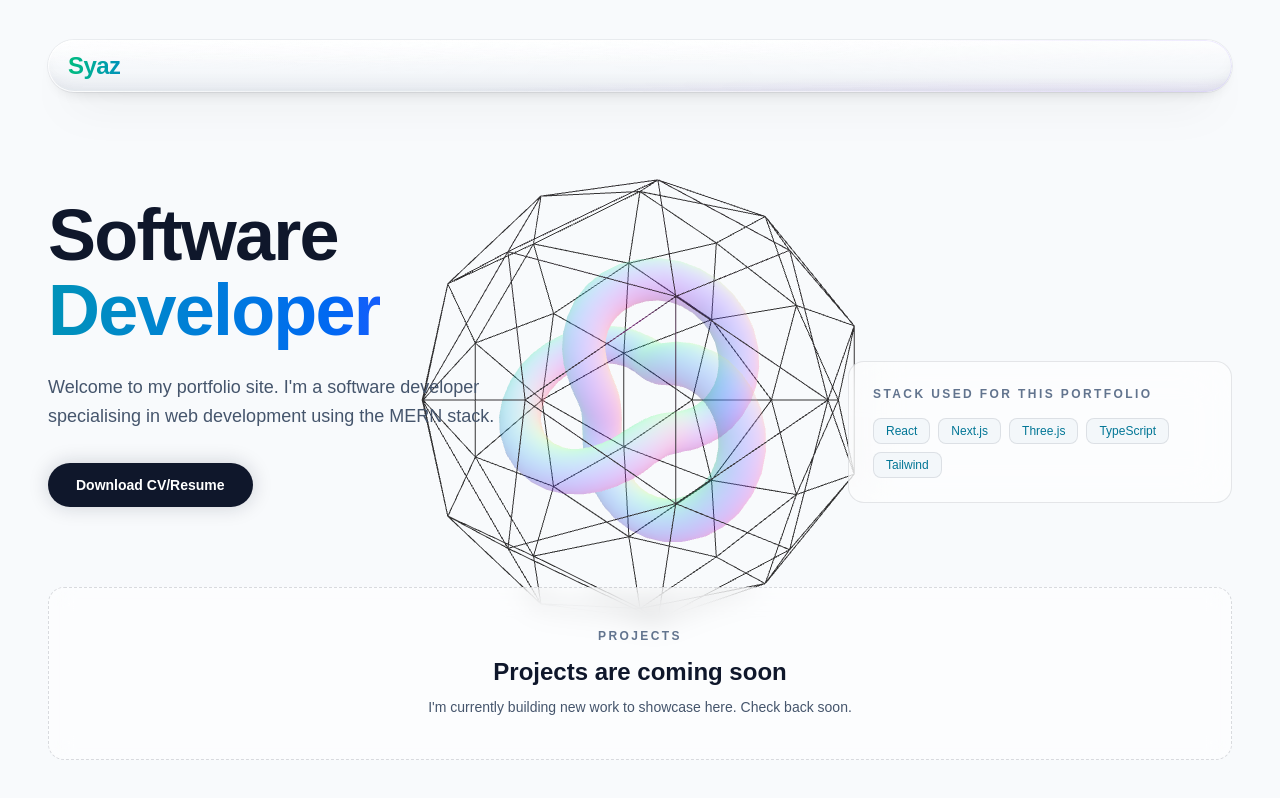
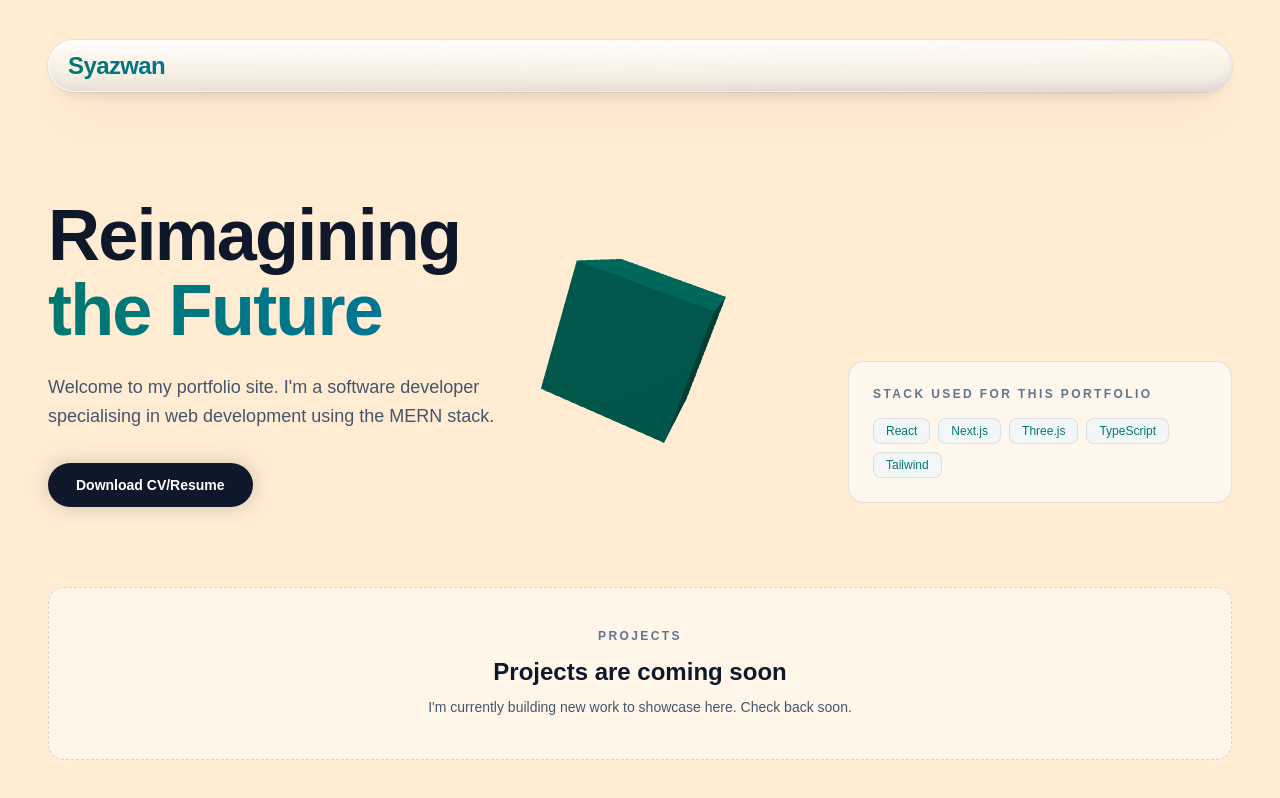
Before and after one commit to awangkusyazwan/portfolio, a Next.js app: page / in a window 1280 px wide. Built offline with nearby package versions, Linux system fonts and the light colour scheme; a web font is replaced by a local one.

Commit message:
style: Revamp

```diff
--- a/app/about/page.tsx
+++ b/app/about/page.tsx
@@ -2,7 +2,7 @@ import { Navbar } from '../components/navbar';
 
 export default function AboutPage() {
   return (
-    <main className="relative flex min-h-svh w-full flex-col overflow-x-clip bg-slate-50 text-slate-900 transition-colors duration-300 dark:bg-slate-950 dark:text-slate-100">
+    <main className="relative flex min-h-svh w-full flex-col overflow-x-clip bg-background text-slate-900 transition-colors duration-300 dark:text-slate-100 px-6 py-6">
       <Navbar />
       <div className="relative z-10 mx-auto flex w-full max-w-7xl flex-1 flex-col px-6 py-6 sm:px-8 sm:py-8 lg:px-12 lg:py-10">
         <section
@@ -13,7 +13,7 @@ export default function AboutPage() {
             About
           </p>
           <h1 className="text-3xl font-black leading-[1.05] tracking-tight sm:text-4xl lg:text-5xl">
-            Hey, I&apos;m <span className="bg-gradient-to-r from-cyan-600 to-blue-600 bg-clip-text text-transparent dark:from-cyan-400 dark:to-blue-500">Awangku Syazwan</span>
+            Hey, I&apos;m <span className="bg-gradient-to-r from-teal-700 to-cyan-700 bg-clip-text text-transparent dark:from-teal-300 dark:to-cyan-400">Syazwan</span>
           </h1>
           <p className="mx-auto max-w-2xl text-base leading-relaxed text-slate-600 sm:text-lg dark:text-slate-300">
             I&apos;m a software developer specialising in web development using the MERN
--- a/app/components/hero.tsx
+++ b/app/components/hero.tsx
@@ -1,13 +1,19 @@
+import { ThreeScene } from './three-scene';
+
 const technologies = ['React', 'Next.js', 'Three.js', 'TypeScript', 'Tailwind'];
 
 export const Hero = () => {
   return (
-    <section className="flex flex-1 flex-col justify-center gap-10 py-14 sm:py-16 lg:flex-row lg:items-end lg:justify-between lg:gap-16 lg:py-20">
-      <div className="w-full max-w-2xl">
+    <section className="relative flex flex-1 flex-col justify-start gap-8 py-8 sm:gap-10 sm:py-10 lg:flex-row lg:items-end lg:justify-between lg:gap-16 lg:py-20">
+      <div className="relative z-0 mx-auto aspect-square w-[clamp(16rem,80vw,34rem)] lg:absolute lg:inset-0 lg:aspect-auto lg:h-auto lg:w-full">
+        <ThreeScene />
+      </div>
+
+      <div className="relative z-10 w-full max-w-2xl">
         <h2 className="text-4xl font-black leading-[1.05] tracking-tight sm:text-5xl lg:text-6xl xl:text-7xl">
-          Software <br />
-          <span className="bg-gradient-to-r from-cyan-600 to-blue-600 bg-clip-text text-transparent dark:from-cyan-400 dark:to-blue-500">
-            Developer
+          Reimagining <br />
+          <span className="bg-gradient-to-r from-teal-700 to-cyan-700 bg-clip-text text-transparent dark:from-teal-300 dark:to-cyan-400">
+            the Future
           </span>
         </h2>
         <p className="mt-6 max-w-lg text-base leading-relaxed text-slate-600 sm:text-lg dark:text-slate-300">
@@ -27,8 +33,7 @@ export const Hero = () => {
         </div>
       </div>
 
-      {/* Glassmorphism card to sit on top of 3D scene */}
-      <aside className="hidden w-full max-w-sm rounded-2xl border border-slate-900/10 bg-white/60 p-6 backdrop-blur-xl transition-colors duration-500 hover:border-purple-500/60 md:block lg:mb-1 lg:w-96 lg:shrink-0 dark:border-white/10 dark:bg-slate-900/40 dark:hover:border-purple-500/50">
+      <aside className="relative z-10 hidden w-full max-w-sm rounded-2xl border border-slate-900/10 bg-white/60 p-6 backdrop-blur-xl transition-colors duration-500 hover:border-purple-500/60 md:block lg:mb-1 lg:w-96 lg:shrink-0 dark:border-white/10 dark:bg-slate-900/40 dark:hover:border-purple-500/50">
         <p className="text-xs font-semibold uppercase tracking-[0.2em] text-slate-500 dark:text-slate-400">
           Stack used for this portfolio
         </p>
@@ -36,7 +41,7 @@ export const Hero = () => {
           {technologies.map((tech) => (
             <span
               key={tech}
-              className="rounded-lg border border-slate-900/10 bg-slate-100/80 px-3 py-1 font-mono text-xs text-cyan-700 dark:border-white/10 dark:bg-slate-800/60 dark:text-cyan-300"
+              className="rounded-lg border border-slate-900/10 bg-slate-100/80 px-3 py-1 font-mono text-xs text-teal-700 dark:border-white/10 dark:bg-slate-800/60 dark:text-teal-300"
             >
               {tech}
             </span>
--- a/app/components/navbar.tsx
+++ b/app/components/navbar.tsx
@@ -67,7 +67,7 @@ const MenuContactLink = ({ onNavigate }: { onNavigate: () => void }) => (
   <Link
     href="/contact"
     onClick={onNavigate}
-    className={`liquid-cta mt-1 flex h-11 items-center justify-center gap-1.5 rounded-full px-4 text-sm font-semibold text-white ${focusRingClasses}`}
+    className={`liquid-cta mt-1 flex h-11 items-center justify-center gap-1.5 rounded-full px-4 text-sm font-semibold text-white dark:text-slate-950 ${focusRingClasses}`}
   >
     <span className="relative z-10">Contact</span>
     <svg
@@ -217,8 +217,8 @@ export const Navbar = () => {
               href="/"
               className={`inline-flex max-w-full items-center rounded-full px-1 text-lg font-bold tracking-tight sm:text-2xl ${focusRingClasses}`}
             >
-              <span className="block whitespace-nowrap bg-gradient-to-r from-emerald-500 to-cyan-600 bg-clip-text text-transparent transition-[filter] duration-300 hover:brightness-110 dark:from-green-400 dark:to-cyan-500">
-                Syaz
+              <span className="block whitespace-nowrap bg-gradient-to-r from-teal-700 to-cyan-700 bg-clip-text text-transparent dark:from-teal-300 dark:to-cyan-400">
+                Syazwan
               </span>
             </Link>
           </h1>
@@ -266,7 +266,7 @@ export const Navbar = () => {
 
             <Link
               href="/contact"
-              className={`liquid-cta group/cta flex h-9 items-center justify-center gap-1.5 rounded-full px-4 text-sm font-semibold text-white ${focusRingClasses}`}
+              className={`liquid-cta group/cta flex h-9 items-center justify-center gap-1.5 rounded-full px-4 text-sm font-semibold text-white dark:text-slate-950 ${focusRingClasses}`}
             >
               <span className="relative z-10">Contact</span>
               <svg
--- a/app/components/theme-toggle.tsx
+++ b/app/components/theme-toggle.tsx
@@ -86,18 +86,24 @@ export const ThemeToggle = () => {
     }
   }
 
-  const label = theme === 'dark' ? 'Switch to light mode' : 'Switch to dark mode';
+  const isDark = theme === 'dark';
+  const label = isDark ? 'Switch to light mode' : 'Switch to dark mode';
 
   return (
     <button
       type="button"
+      role="switch"
+      aria-checked={isDark}
+      aria-label="Dark mode"
+      title={label}
       onClick={toggleTheme}
-      aria-label={label}
-      title={label}
-      className="flex h-9 w-9 items-center justify-center rounded-full text-slate-600 transition-[background-color,color,transform] duration-300 hover:bg-slate-900/[0.06] active:scale-90 focus-visible:outline-none focus-visible:ring-2 focus-visible:ring-purple-500/70 motion-reduce:transition-none dark:text-slate-300 dark:hover:bg-white/10"
+      className="group relative inline-flex h-7 w-14 shrink-0 items-center rounded-full bg-slate-900/15 shadow-[inset_0_0_0_1px_rgba(15,23,42,0.1)] transition-[background-color,transform] duration-300 hover:bg-slate-900/20 active:scale-95 focus-visible:outline-none focus-visible:ring-2 focus-visible:ring-purple-500/70 motion-reduce:transition-none dark:bg-teal-500 dark:shadow-[inset_0_0_0_1px_rgba(255,255,255,0.2)] dark:hover:bg-teal-400"
     >
-      <span aria-hidden="true" className="relative block h-4 w-4">
-        {/* Sun: shown in dark mode, switches to light */}
+      {/* Track icons: sun on the light side, moon on the dark side */}
+      <span
+        aria-hidden="true"
+        className="pointer-events-none absolute inset-0 z-20 flex items-center justify-between px-[7px]"
+      >
         <svg
           viewBox="0 0 24 24"
           fill="none"
@@ -105,13 +111,12 @@ export const ThemeToggle = () => {
           strokeWidth="2"
           strokeLinecap="round"
           strokeLinejoin="round"
-          className="absolute inset-0 h-4 w-4 rotate-90 scale-50 opacity-0 transition-[transform,opacity] duration-500 ease-[cubic-bezier(0.22,1,0.36,1)] motion-reduce:transition-none dark:rotate-0 dark:scale-100 dark:opacity-100"
+          className="h-3.5 w-3.5 text-amber-500 transition-colors duration-300 motion-reduce:transition-none dark:text-white"
         >
           <circle cx="12" cy="12" r="4" />
           <path d="M12 2v2M12 20v2M4.93 4.93l1.42 1.42M17.66 17.66l1.41 1.41M2 12h2M20 12h2M6.34 17.66l-1.41 1.41M19.07 4.93l-1.41 1.41" />
         </svg>
 
-        {/* Moon: shown in light mode, switches to dark */}
         <svg
           viewBox="0 0 24 24"
           fill="none"
@@ -119,11 +124,17 @@ export const ThemeToggle = () => {
           strokeWidth="2"
           strokeLinecap="round"
           strokeLinejoin="round"
-          className="absolute inset-0 h-4 w-4 rotate-0 scale-100 opacity-100 transition-[transform,opacity] duration-500 ease-[cubic-bezier(0.22,1,0.36,1)] motion-reduce:transition-none dark:-rotate-90 dark:scale-50 dark:opacity-0"
+          className="h-3.5 w-3.5 text-slate-600 transition-colors duration-300 motion-reduce:transition-none dark:text-slate-900"
         >
           <path d="M12 3a6 6 0 0 0 9 9 9 9 0 1 1-9-9Z" />
         </svg>
       </span>
+
+      {/* Sliding thumb: left in light mode, right in dark mode */}
+      <span
+        aria-hidden="true"
+        className="absolute left-0.5 top-0.5 z-10 h-6 w-6 rounded-full bg-white shadow-[0_2px_5px_rgba(15,23,42,0.25)] transition-transform duration-300 ease-[cubic-bezier(0.22,1,0.36,1)] motion-reduce:transition-none dark:translate-x-7"
+      />
     </button>
   );
 };
--- a/app/components/three-scene.tsx
+++ b/app/components/three-scene.tsx
@@ -1,108 +1,106 @@
 'use client';
 
-import { useEffect, useRef } from 'react';
-import * as THREE from 'three';
+import { Canvas, useFrame } from '@react-three/fiber';
+import { useRef, useSyncExternalStore } from 'react';
+import { CineonToneMapping, type Mesh } from 'three';
+
+const REDUCED_MOTION_QUERY = '(prefers-reduced-motion: reduce)';
+
+const CUBE_COLORS = {
+  light: '#14b8a6',
+  dark: '#2dd4bf',
+} as const;
+
+function subscribeToReducedMotion(onChange: () => void) {
+  const media = window.matchMedia(REDUCED_MOTION_QUERY);
+  media.addEventListener('change', onChange);
+
+  return () => media.removeEventListener('change', onChange);
+}
+
+function getReducedMotionSnapshot() {
+  return window.matchMedia(REDUCED_MOTION_QUERY).matches;
+}
+
+function usePrefersReducedMotion() {
+  return useSyncExternalStore(subscribeToReducedMotion, getReducedMotionSnapshot, () => false);
+}
+
+function subscribeToTheme(onChange: () => void) {
+  const observer = new MutationObserver(onChange);
+  observer.observe(document.documentElement, {
+    attributes: true,
+    attributeFilter: ['data-theme'],
+  });
+
+  return () => observer.disconnect();
+}
+
+function getThemeSnapshot() {
+  return document.documentElement.getAttribute('data-theme') === 'dark';
+}
+
+function useIsDarkTheme() {
+  return useSyncExternalStore(subscribeToTheme, getThemeSnapshot, () => false);
+}
+
+type SceneContentsProps = {
+  animate: boolean;
+  dark: boolean;
+};
+
+const RotatingBox = ({ animate, dark }: SceneContentsProps) => {
+  const meshRef = useRef<Mesh>(null);
+
+  useFrame((_, delta) => {
+    if (!animate || !meshRef.current) return;
+
+    meshRef.current.rotation.x += delta * 0.5;
+    meshRef.current.rotation.y += delta * 0.5;
+  });
+
+  return (
+    <mesh ref={meshRef} castShadow receiveShadow>
+      <boxGeometry args={[1, 1, 1]} />
+      <meshStandardMaterial
+        color={dark ? CUBE_COLORS.dark : CUBE_COLORS.light}
+        roughness={0.7}
+        metalness={0.3}
+      />
+    </mesh>
+  );
+};
+
+const SceneContents = ({ animate, dark }: SceneContentsProps) => (
+  <>
+    <ambientLight intensity={0.5} />
+    <directionalLight
+      position={[-2, 2, 1]}
+      intensity={1}
+      castShadow
+      shadow-mapSize-width={1024}
+      shadow-mapSize-height={1024}
+    />
+    <RotatingBox animate={animate} dark={dark} />
+  </>
+);
 
 export const ThreeScene = () => {
-  const containerRef = useRef<HTMLDivElement>(null);
+  const reducedMotion = usePrefersReducedMotion();
+  const dark = useIsDarkTheme();
 
-  useEffect(() => {
-    const container = containerRef.current;
-    if (!container) return;
-
-    // 1. Scene, Camera, Renderer
-    const scene = new THREE.Scene();
-
-    const camera = new THREE.PerspectiveCamera(75, window.innerWidth / window.innerHeight, 0.1, 100);
-    camera.position.z = 5;
-
-    const renderer = new THREE.WebGLRenderer({ alpha: true, antialias: true });
-    renderer.setSize(window.innerWidth, window.innerHeight);
-    container.appendChild(renderer.domElement);
-
-    // 2. Lighting
-    const ambientLight = new THREE.AmbientLight(0xffffff, 0.5);
-    scene.add(ambientLight);
-
-    const pointLight = new THREE.PointLight(0xff00ff, 1); // Neon Purple light
-    pointLight.position.set(0, 2, 5);
-    scene.add(pointLight);
-
-    // 3. The 3D Object (An Icosahedron with wireframe)
-    const geometry = new THREE.IcosahedronGeometry(2, 1);
-    const material = new THREE.MeshStandardMaterial({
-      color: 0xffffff,
-      roughness: 0.4,
-      metalness: 0.8,
-      wireframe: true,
-    });
-    const sphere = new THREE.Mesh(geometry, material);
-    scene.add(sphere);
-
-    // 4. Add a second object (A Torus Knot) for complexity
-    const torusGeometry = new THREE.TorusKnotGeometry(0.8, 0.2, 100, 16);
-    const torusMaterial = new THREE.MeshNormalMaterial({ transparent: true, opacity: 0.3 });
-    const torus = new THREE.Mesh(torusGeometry, torusMaterial);
-    scene.add(torus);
-
-    // 5. Animation + mouse interaction
-    let mouseX = 0;
-    let mouseY = 0;
-
-    const windowHalfX = window.innerWidth / 2;
-    const windowHalfY = window.innerHeight / 2;
-
-    function handleMousemove(event: MouseEvent) {
-      mouseX = event.clientX - windowHalfX;
-      mouseY = event.clientY - windowHalfY;
-
-      // Update object rotation based on mouse
-      sphere.rotation.x += 0.0002 * (mouseY + sphere.rotation.y);
-      sphere.rotation.y -= 0.0002 * (mouseX + sphere.rotation.x);
-    }
-
-    // --- RENDER LOOP ---
-    let frameId = 0;
-
-    function animate() {
-      frameId = requestAnimationFrame(animate);
-
-      // Smooth rotation logic
-      sphere.rotation.y += 0.002;
-      torus.rotation.x -= 0.01;
-      torus.rotation.y += 0.01;
-
-      renderer.render(scene, camera);
-    }
-
-    animate();
-    window.addEventListener('mousemove', handleMousemove);
-
-    // Handle Resize
-    function resizeWindow() {
-      camera.aspect = window.innerWidth / window.innerHeight;
-      camera.updateProjectionMatrix();
-      renderer.setSize(window.innerWidth, window.innerHeight);
-    }
-    window.addEventListener('resize', resizeWindow);
-
-    // Cleanup
-    return () => {
-      cancelAnimationFrame(frameId);
-      window.removeEventListener('mousemove', handleMousemove);
-      window.removeEventListener('resize', resizeWindow);
-
-      if (renderer.domElement.parentNode === container) {
-        container.removeChild(renderer.domElement);
-      }
-
-      geometry.dispose();
-      material.dispose();
-      torusGeometry.dispose();
-      torusMaterial.dispose();
-      renderer.dispose();
-    };
-  }, []);
-
-  return <div ref={containerRef} aria-hidden="true" className="pointer-events-none absolute inset-0 z-0" />;
+  return (
+    <div aria-hidden="true" className="pointer-events-none absolute inset-0 z-0">
+      <Canvas
+        shadows
+        frameloop={reducedMotion ? 'demand' : 'always'}
+        camera={{ position: [2, 2, 2], fov: 60 }}
+        gl={{ alpha: true, antialias: true, toneMapping: CineonToneMapping }}
+        onCreated={({ camera }) => camera.lookAt(0, 0, 0)}
+        dpr={[1, 1.75]}
+      >
+        <SceneContents animate={!reducedMotion} dark={dark} />
+      </Canvas>
+    </div>
+  );
 };
--- a/app/contact/page.tsx
+++ b/app/contact/page.tsx
@@ -2,7 +2,7 @@ import { Navbar } from '../components/navbar';
 
 export default function ContactPage() {
   return (
-    <main className="relative flex min-h-svh w-full flex-col overflow-x-clip bg-slate-50 text-slate-900 transition-colors duration-300 dark:bg-slate-950 dark:text-slate-100">
+    <main className="relative flex min-h-svh w-full flex-col overflow-x-clip bg-background text-slate-900 transition-colors duration-300 dark:text-slate-100 px-6 py-6">
       <Navbar />
       <div className="relative z-10 mx-auto flex w-full max-w-7xl flex-1 flex-col px-6 py-6 sm:px-8 sm:py-8 lg:px-12 lg:py-10">
         <section
@@ -13,7 +13,7 @@ export default function ContactPage() {
             Contact
           </p>
           <h1 className="text-3xl font-black leading-[1.05] tracking-tight sm:text-4xl lg:text-5xl">
-            Let&apos;s build something <span className="bg-gradient-to-r from-cyan-600 to-blue-600 bg-clip-text text-transparent dark:from-cyan-400 dark:to-blue-500">great together</span>
+            Let&apos;s build something <span className="bg-gradient-to-r from-teal-700 to-cyan-700 bg-clip-text text-transparent dark:from-teal-300 dark:to-cyan-400">great together</span>
           </h1>
           <p className="mx-auto max-w-2xl text-base leading-relaxed text-slate-600 sm:text-lg dark:text-slate-300">
             I&apos;m currently focused on new projects. Feel free to reach out through
--- a/app/globals.css
+++ b/app/globals.css
@@ -4,7 +4,7 @@
 
 :root,
 [data-theme="light"] {
-  --background: #e4e2e2;
+  --background: #ffecd2;
   --foreground: #1e1c1c;
   color-scheme: light;
 }
@@ -216,27 +216,43 @@ body {
 
 /* Tinted liquid glass for the primary action. */
 .liquid-cta {
+  --cta-from: rgb(15 118 110 / 0.98);
+  --cta-to: rgb(14 116 144 / 0.98);
+  --cta-highlight: rgb(255 255 255 / 0.32);
+  --cta-shade: rgb(8 51 68 / 0.4);
+  --cta-glow: rgb(13 148 136 / 0.55);
+  --cta-glow-hover: rgb(13 148 136 / 0.75);
   position: relative;
   overflow: hidden;
-  background: linear-gradient(180deg, rgb(192 132 252 / 0.98), rgb(147 51 234 / 0.98));
+  background: linear-gradient(180deg, var(--cta-from), var(--cta-to));
   box-shadow:
-    inset 0 1px 0 rgb(255 255 255 / 0.45),
-    inset 0 -1px 0 rgb(88 28 135 / 0.35),
-    0 1px 2px rgb(88 28 135 / 0.25),
-    0 12px 24px -12px rgb(168 85 247 / 0.75);
+    inset 0 1px 0 var(--cta-highlight),
+    inset 0 -1px 0 var(--cta-shade),
+    0 1px 2px var(--cta-shade),
+    0 12px 24px -12px var(--cta-glow);
   transition:
     transform 300ms cubic-bezier(0.22, 1, 0.36, 1),
     box-shadow 300ms ease,
     filter 300ms ease;
 }
 
+/* Bright lagoon in dark mode, paired with dark label text in the markup. */
+[data-theme="dark"] .liquid-cta {
+  --cta-from: rgb(45 212 191 / 0.98);
+  --cta-to: rgb(34 211 238 / 0.98);
+  --cta-highlight: rgb(255 255 255 / 0.6);
+  --cta-shade: rgb(8 51 68 / 0.25);
+  --cta-glow: rgb(34 211 238 / 0.5);
+  --cta-glow-hover: rgb(34 211 238 / 0.7);
+}
+
 .liquid-cta:hover {
   filter: brightness(1.07);
   box-shadow:
-    inset 0 1px 0 rgb(255 255 255 / 0.5),
-    inset 0 -1px 0 rgb(88 28 135 / 0.35),
-    0 1px 2px rgb(88 28 135 / 0.25),
-    0 16px 30px -12px rgb(168 85 247 / 0.9);
+    inset 0 1px 0 var(--cta-highlight),
+    inset 0 -1px 0 var(--cta-shade),
+    0 1px 2px var(--cta-shade),
+    0 16px 30px -12px var(--cta-glow-hover);
 }
 
 .liquid-cta:active {
--- a/app/page.tsx
+++ b/app/page.tsx
@@ -1,12 +1,10 @@
 import { Hero } from './components/hero';
 import { Navbar } from './components/navbar';
 import { ProjectsPlaceholder } from './components/projects-placeholder';
-import { ThreeScene } from './components/three-scene';
 
 const Portfolio = () => {
   return (
-    <main className="relative flex min-h-svh w-full flex-col overflow-x-clip bg-slate-50 text-slate-900 transition-colors duration-300 dark:bg-slate-950 dark:text-slate-100">
-      <ThreeScene />
+    <main className="relative flex min-h-svh w-full flex-col overflow-x-clip bg-background text-slate-900 transition-colors duration-300 dark:text-slate-100">
       <div className="relative z-10 mx-auto flex w-full max-w-7xl flex-1 flex-col px-6 py-6 sm:px-8 sm:py-8 lg:px-12 lg:py-10">
         <Navbar />
         <Hero />
--- a/app/work/page.tsx
+++ b/app/work/page.tsx
@@ -3,7 +3,7 @@ import { ProjectsPlaceholder } from '../components/projects-placeholder';
 
 export default function WorkPage() {
   return (
-    <main className="relative flex min-h-svh w-full flex-col overflow-x-clip bg-slate-50 text-slate-900 transition-colors duration-300 dark:bg-slate-950 dark:text-slate-100">
+    <main className="relative flex min-h-svh w-full flex-col overflow-x-clip bg-background text-slate-900 transition-colors duration-300 dark:text-slate-100 px-6 py-6">
       <Navbar />
       <div className="relative z-10 mx-auto flex w-full max-w-7xl flex-1 flex-col px-6 py-6 sm:px-8 sm:py-8 lg:px-12 lg:py-10">
         <ProjectsPlaceholder />
--- a/package.json
+++ b/package.json
@@ -13,6 +13,7 @@
     "cf-typegen": "wrangler types --env-interface CloudflareEnv cloudflare-env.d.ts"
   },
   "dependencies": {
+    "@react-three/fiber": "^9.8.2",
     "next": "16.4.6",
     "react": "19.3.0",
     "react-dom": "19.3.0",
```
Also changed, not shown: 1 other file (tests, documents, lock files or other folders).
